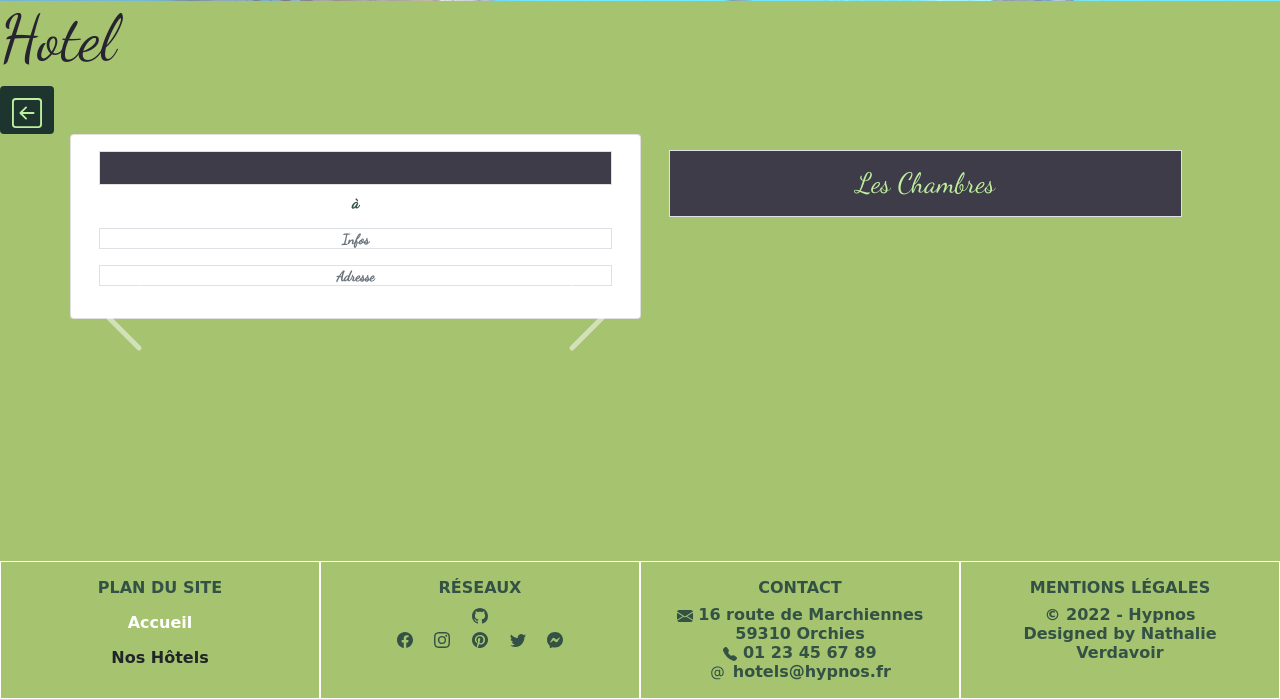
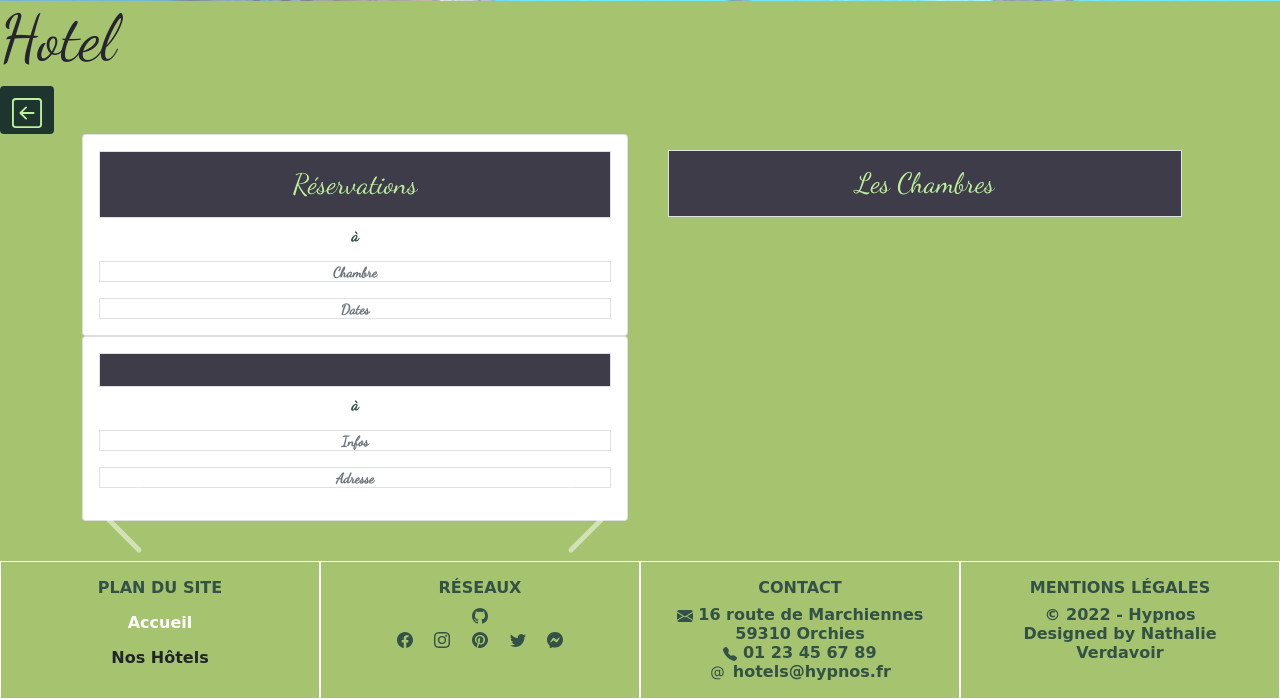
Before and after one commit to Nathalie-Verdavoir/hypnos, a Symfony app: template templates/hotel/show.html.twig in a window 1280 px wide. Shown: the part 283-982 px from the top of the page. Run offline with Twig, Linux system fonts and the light colour scheme; the template is opened without the code that fills it, so the values that code supplies are empty; some libraries are stand-ins or nearby versions; some web fonts are replaced.

Commit message:
Add reservations card on hotel template

```diff
--- a/templates/hotel/show.html.twig
+++ b/templates/hotel/show.html.twig
@@ -20,7 +20,20 @@
     {% endif %}
     <div class="container">
         <div class="row align-items-start">
-            <div class="card col">
+            <div class="col left-col">
+                <div class="card">
+                    <div class="card-body">
+                        <h3 class="card-title border bg-grey p-3">Réservations</h3>
+                        <p class="card-text">à {{ hotel.ville }}</p>
+                        <p class="card-text border"><small class="text-muted">Chambre</small></p>
+                        <p class="card-text"></p>
+                        <p class="card-text border"><small class="text-muted">Dates</small></p>
+                    </div> {# fin du texte haut de la card de la réservation #}
+                    <div class="card-img-bottom" >
+
+                    </div> {# fin du datepicker de la card de la réservation #}
+                </div> {# fin de la card de la réservation #}
+                <div class="card">
                     <div class="card-body">
                         <h3 class="card-title border bg-grey p-3">{{ hotel.nom }}</h3>
                         <p class="card-text">à {{ hotel.ville }}</p>
@@ -28,7 +41,7 @@
                         <p class="card-text">{{ hotel.description }}</p>
                         <p class="card-text border"><small class="text-muted">Adresse</small></p>
                         <p class="card-text">{{ hotel.adresse }}</p>
-                </div>
+                    </div> {# fin du texte haut de la card de l'hotel #}
                     <div class="card-img-bottom" >
                         <div id="carouselExampleControls" class="carousel slide" data-bs-ride="carousel">
                             <div class="carousel-inner">
@@ -47,8 +60,9 @@
                                 <span class="visually-hidden">Next</span>
                             </button>
                         </div>
-                </div>
-            </div>
+                    </div> {# fin de l'image basse de la card de l'hotel #}
+                </div> {# fin de la card de l'hotel #}
+            </div> {# fin de la left-col #}
             <div class="col d-flex text-center">
                 <div class="card-body">
                     <h3 class="m-auto border bg-grey p-3">Les Chambres</h3>
```
Lines whose indentation alone changed are shown as unchanged.
